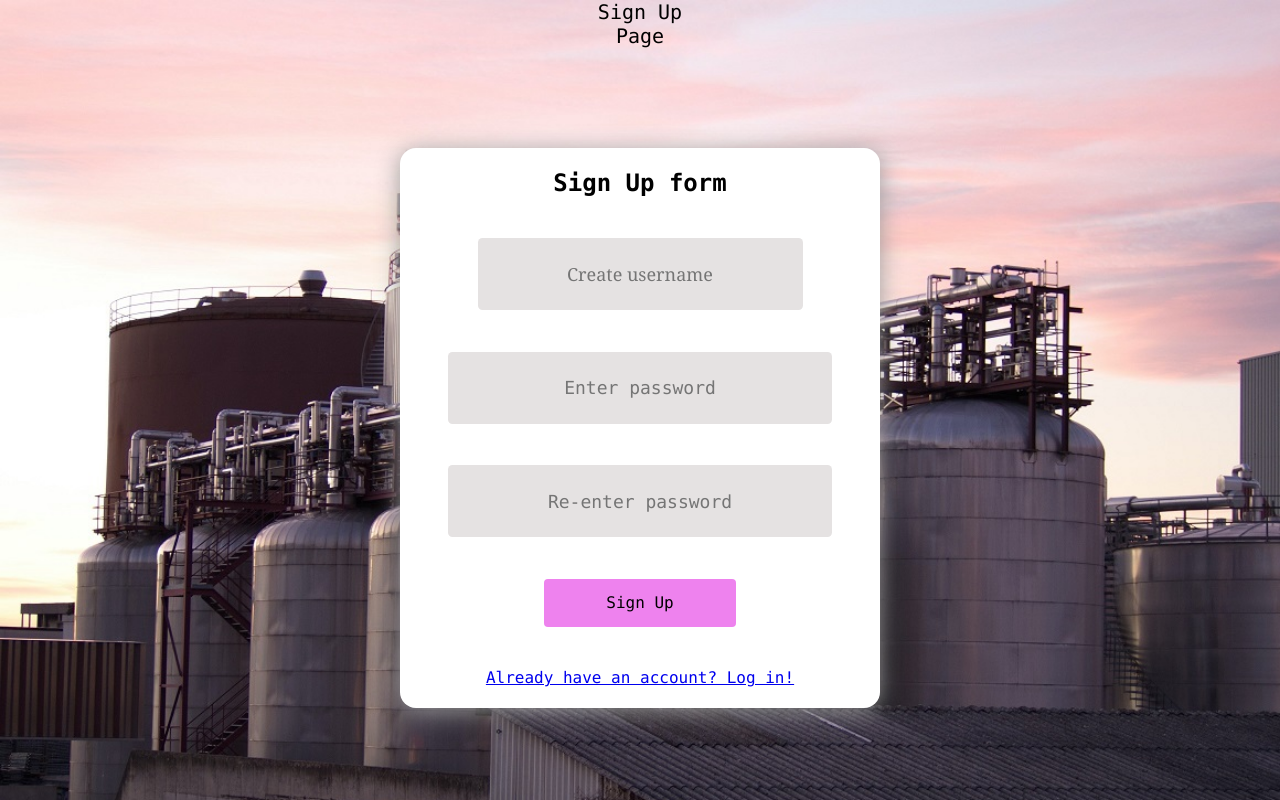
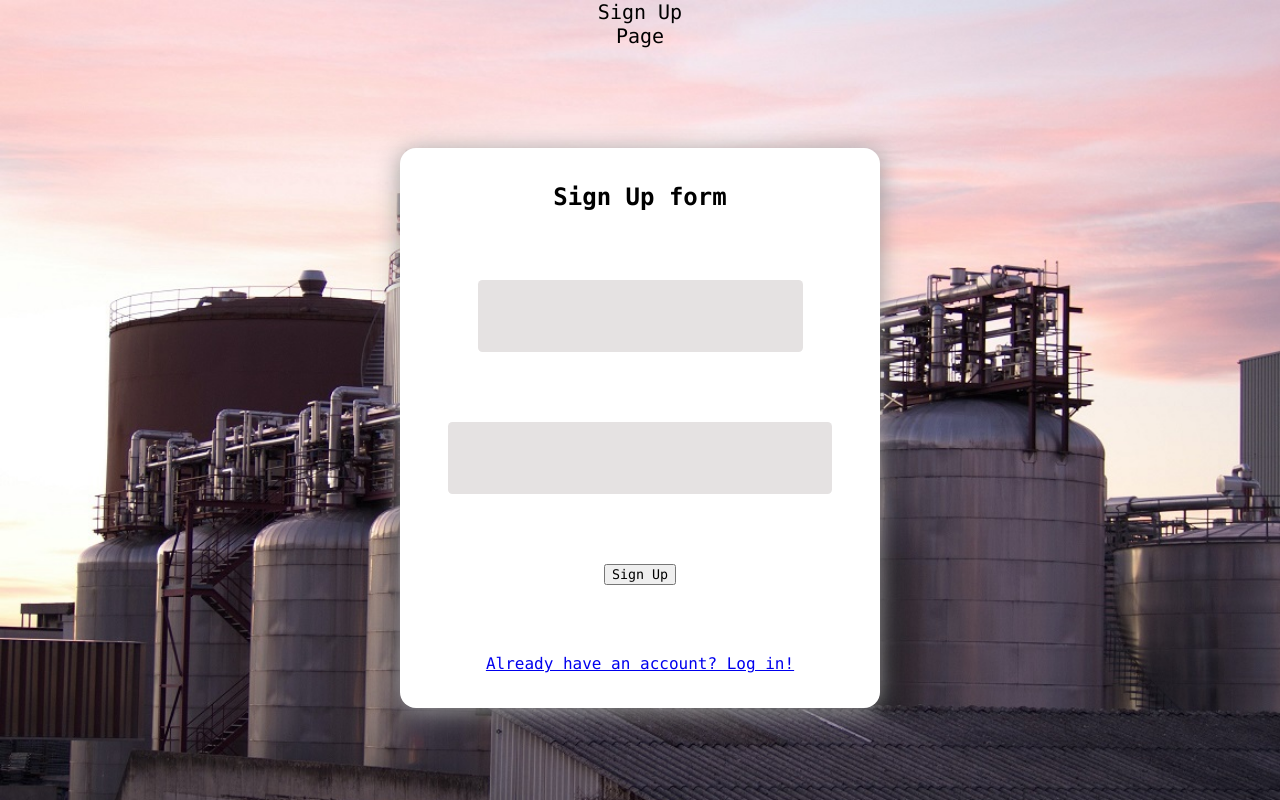
Before and after one commit to garcia2002julian/4353-Assignment-Group-32, a React (Create React App) app in the folder client/: page /SignUp in a window 1280 px wide. Built offline with nearby package versions, Linux system fonts and the light colour scheme.

Commit message:
Added backend to register page

```diff
--- a/client/src/SignUp.js
+++ b/client/src/SignUp.js
@@ -1,17 +1,49 @@
 import {Link} from "react-router-dom";
+import React, {useState} from "react";
+import axios from "axios"
 import "./SignUp.css";
 
+
+
+
 const SignUp = () => {
+
+
+    const [usernameReg, setUsernameReg] = useState('')
+    const [passwordReg, setPasswordReg] = useState('')
+
+    const register = () => {
+        axios.post('http://localhost:3001/register', {
+            username: usernameReg,
+            password: passwordReg,
+        }).then((response) => {
+            console.log(response);
+        });
+    };
+
+
     return(
         <section className='section'>
             <p className="title">Sign Up Page</p>
             <div className="cover">
                 <h1>Sign Up form</h1>
-                <input type="text" placeholder="Create username" />
-                <input type="password1" placeholder="Enter password" />
-                <input type="password2" placeholder="Re-enter password" />
+                <input
+                    type="text"
+                    onChange={(e) => {
+                        setUsernameReg(e.target.value);
+                    }}
+                />
 
-                <div className="signup-btn">Sign Up</div>
+                <input
+                    type="password"
+                    onChange={(e) => {
+                        setPasswordReg(e.target.value);
+                    }}
+                />
+
+                <button onClick={register}>Sign Up</button>
+
+
                 <Link to='/' className='btn'>
                     Already have an account? Log in!
                 </Link>
```
